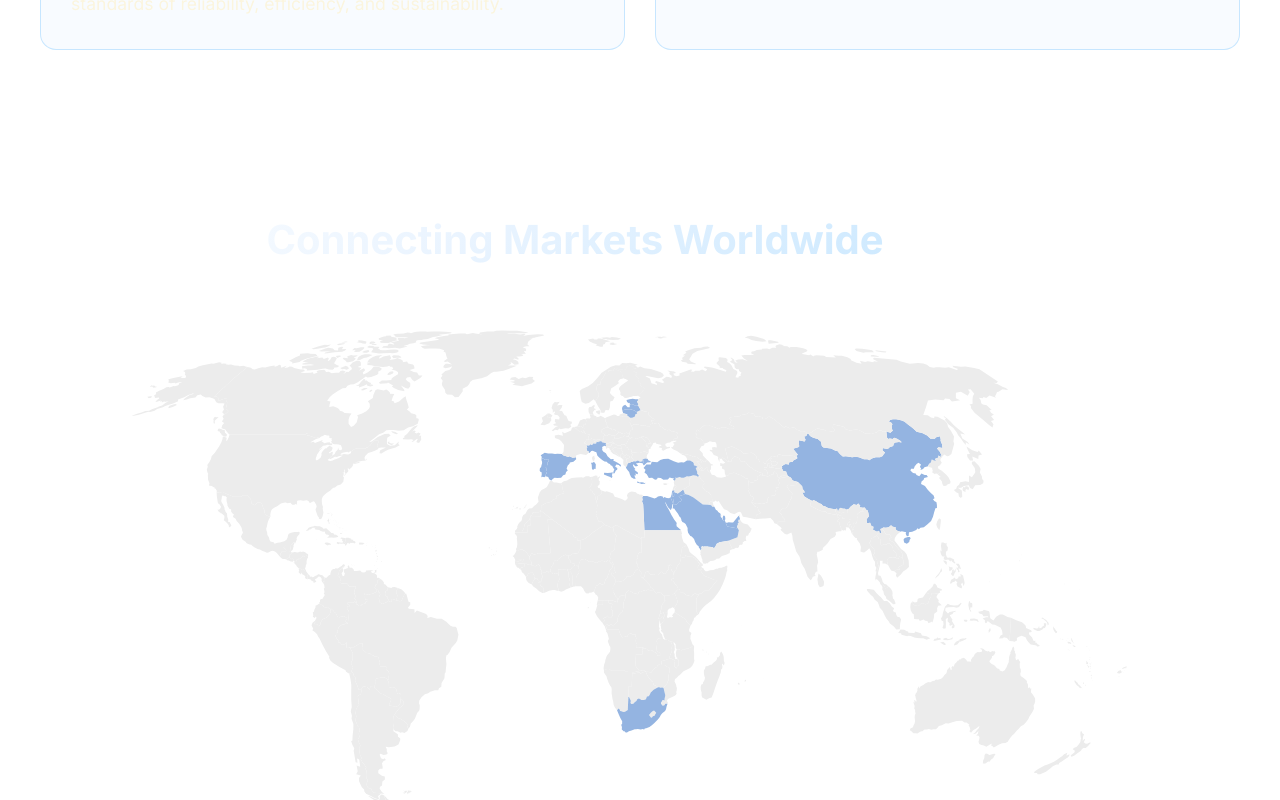
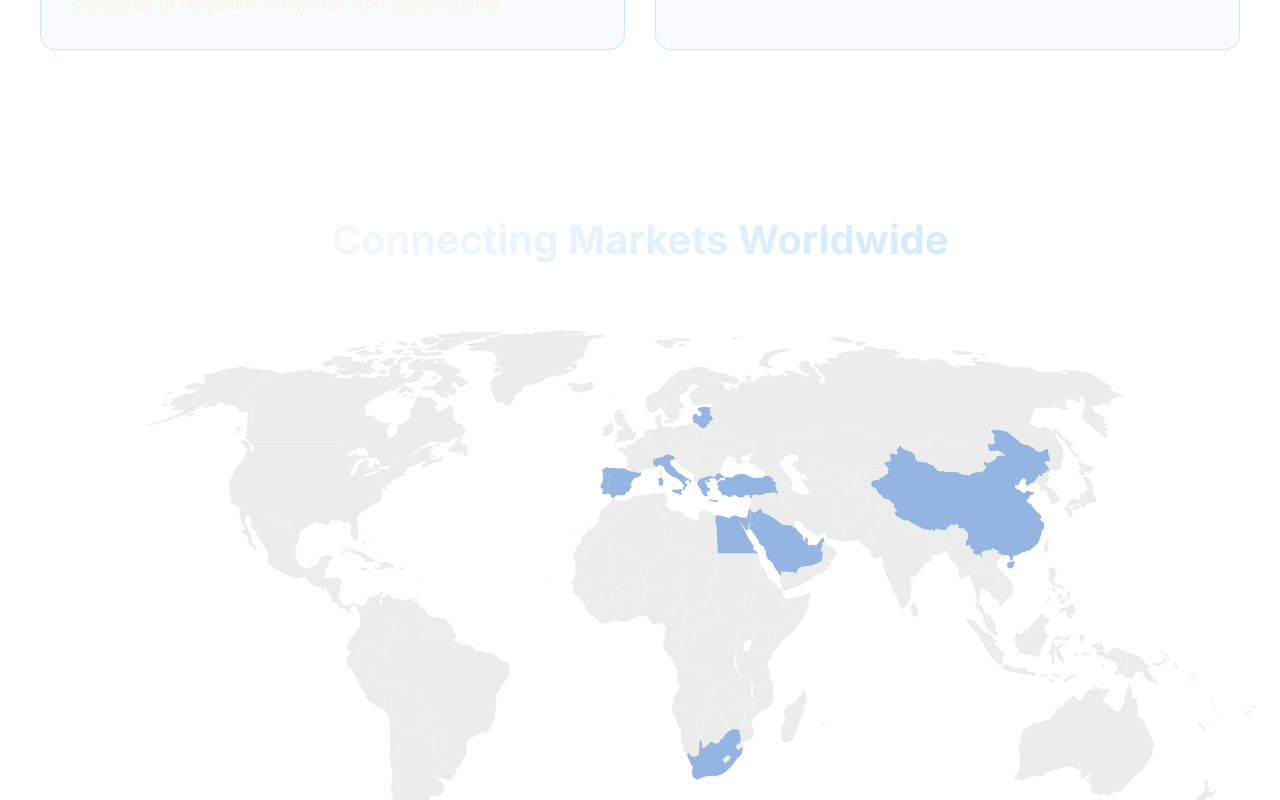
Before and after one commit to taimahamadneh-coretech/new-coretech-website, a React (Create React App) app: page / in a window 1280 px wide. Shown: the part 1580-2380 px from the top of the page. Built offline with nearby package versions, Linux system fonts and the light colour scheme.

Commit message:
Update map.css

```diff
--- a/src/Sections/map/map.css
+++ b/src/Sections/map/map.css
@@ -24,9 +24,7 @@ svg path {
   border: 3px solid rgb(245, 128, 128);
 }
 
-.map-section {
-  padding-right: 150px;
-}
+
 
 .map-counters {
   display: flex;
```
